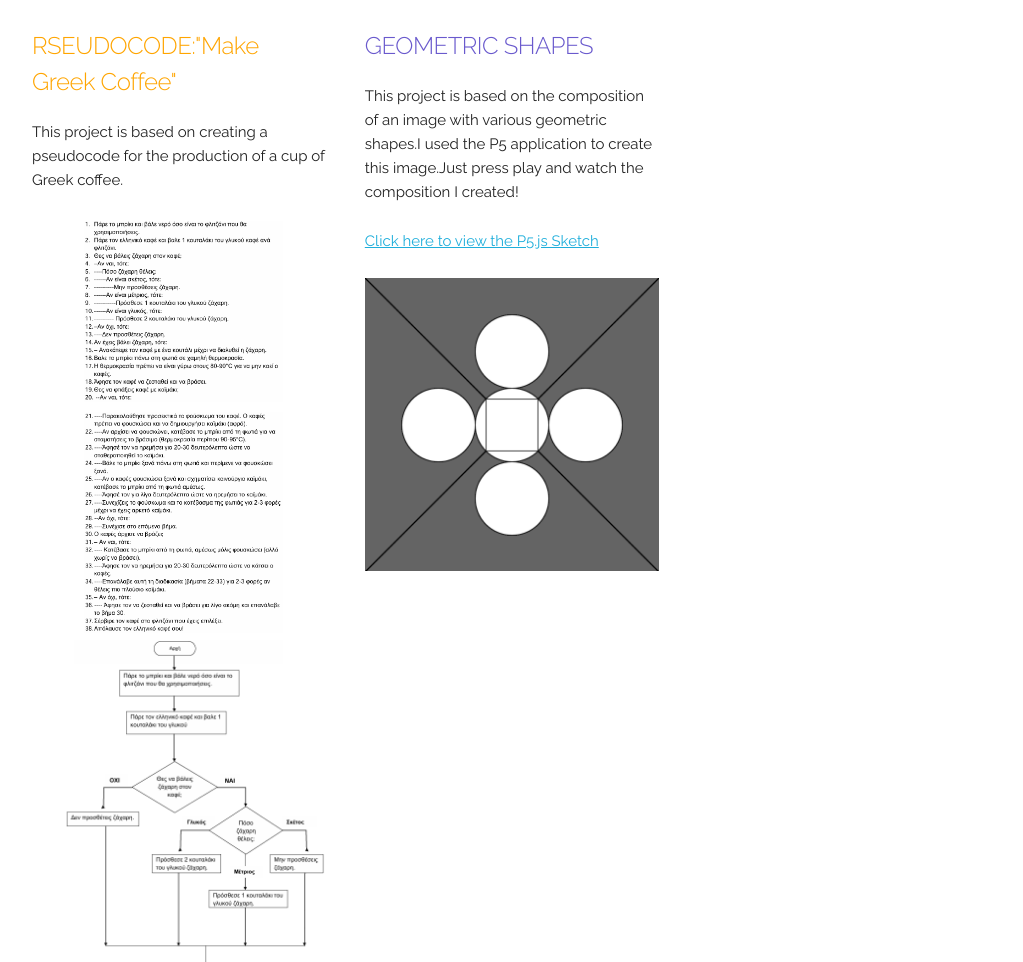
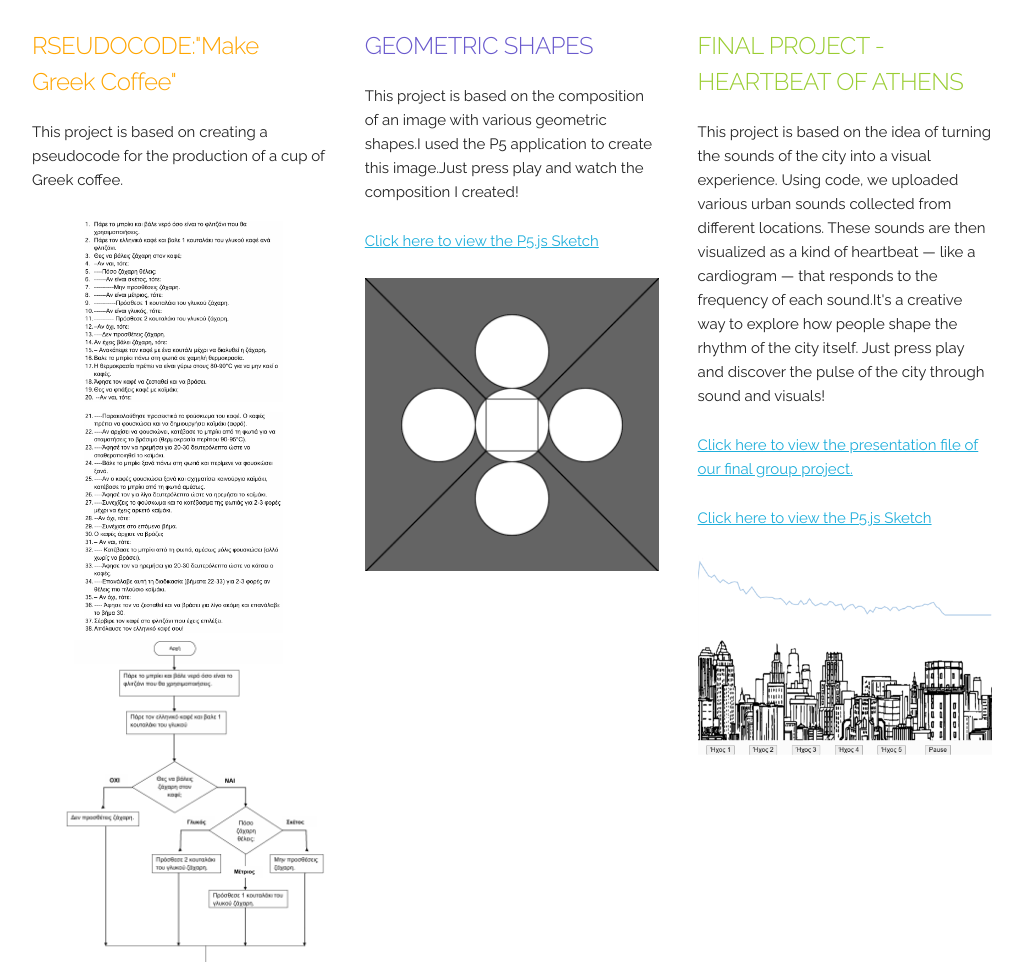
Before and after one commit to Revekka06/Revekka-Projects, a plain HTML site: page index.html in a window 1280 px wide. Shown: the part 2340-3302 px from the top of the page, without its empty margins (128-1151 px from the left). Drawn offline with nearby package versions, Linux system fonts and the light colour scheme.

Commit message:
Add files via upload

```diff
--- a/index.html
+++ b/index.html
@@ -142,7 +142,23 @@
 
       </div>
 
+      <div class="four columns">
+        <h5 style="color:yellowgreen;" >FINAL PROJECT - HEARTBEAT OF ATHENS</h5>
+        <p>This project is based on the idea of turning the sounds of the city into a visual experience.
+        Using code, we uploaded various urban sounds collected from different locations. These sounds are then visualized as a kind of heartbeat — like a cardiogram — that responds to the frequency of each sound.It's a creative way to explore how people shape the rhythm of the city itself. Just press play and discover the pulse of the city through sound and visuals!</p>
+        <p><a href="https://drive.google.com/drive/folders/1wYtumuO_j_BFaHFl0yeO3Gx9V96Lrv14"target="_blank">Click here to view the presentation file of our final group project. </a></p>
+       <p><a href="https://editor.p5js.org/maria.logotheti2006/sketches/m_ZwCluCb"target="_blank">Click here to view the P5.js Sketch</a></p>
+
+
+        <img src="images/Fp.png" class="scale-with-grid">
+
+      </div>
+
     </div>
+
+
+
+
 
 
     <div class="row one-bottom center">
```
